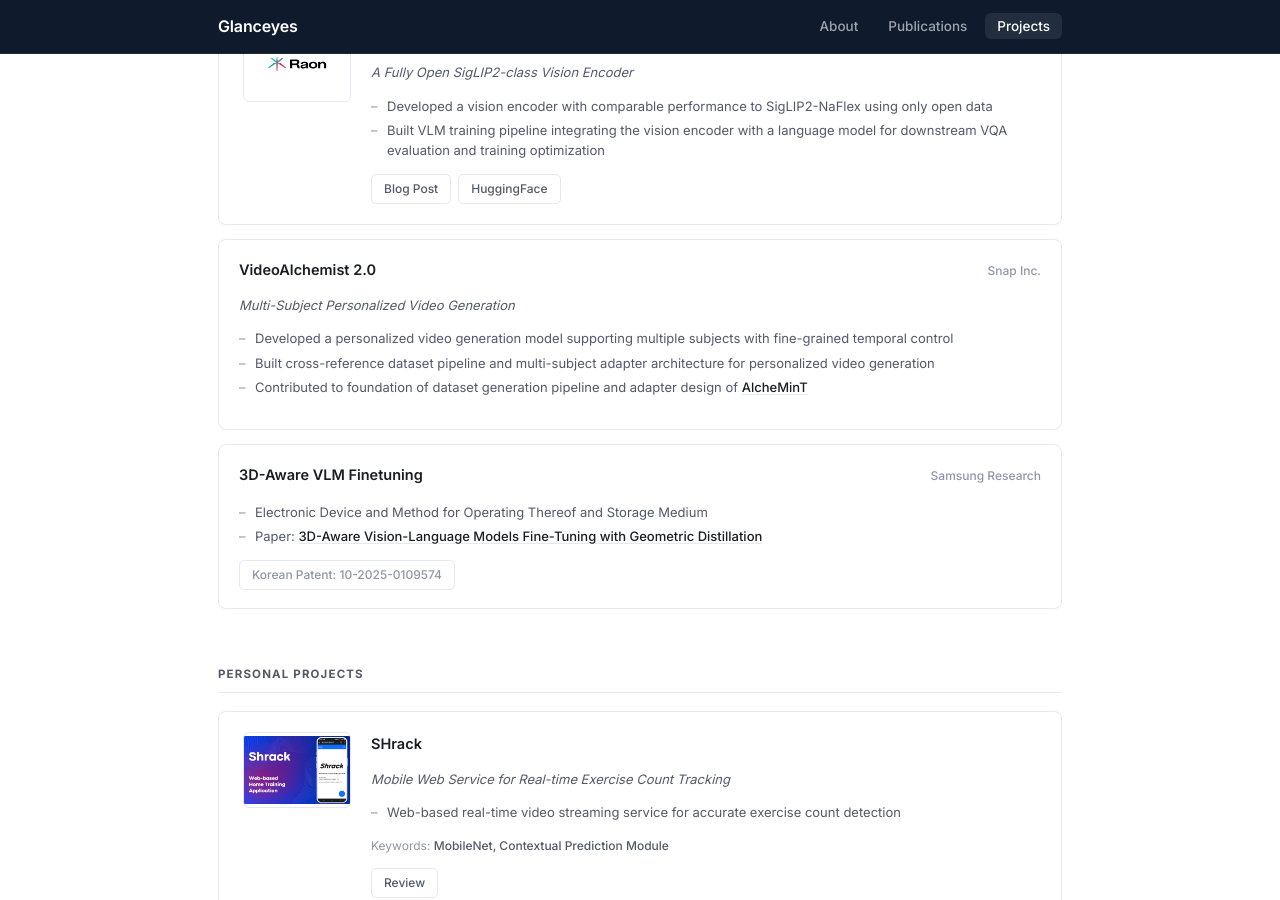
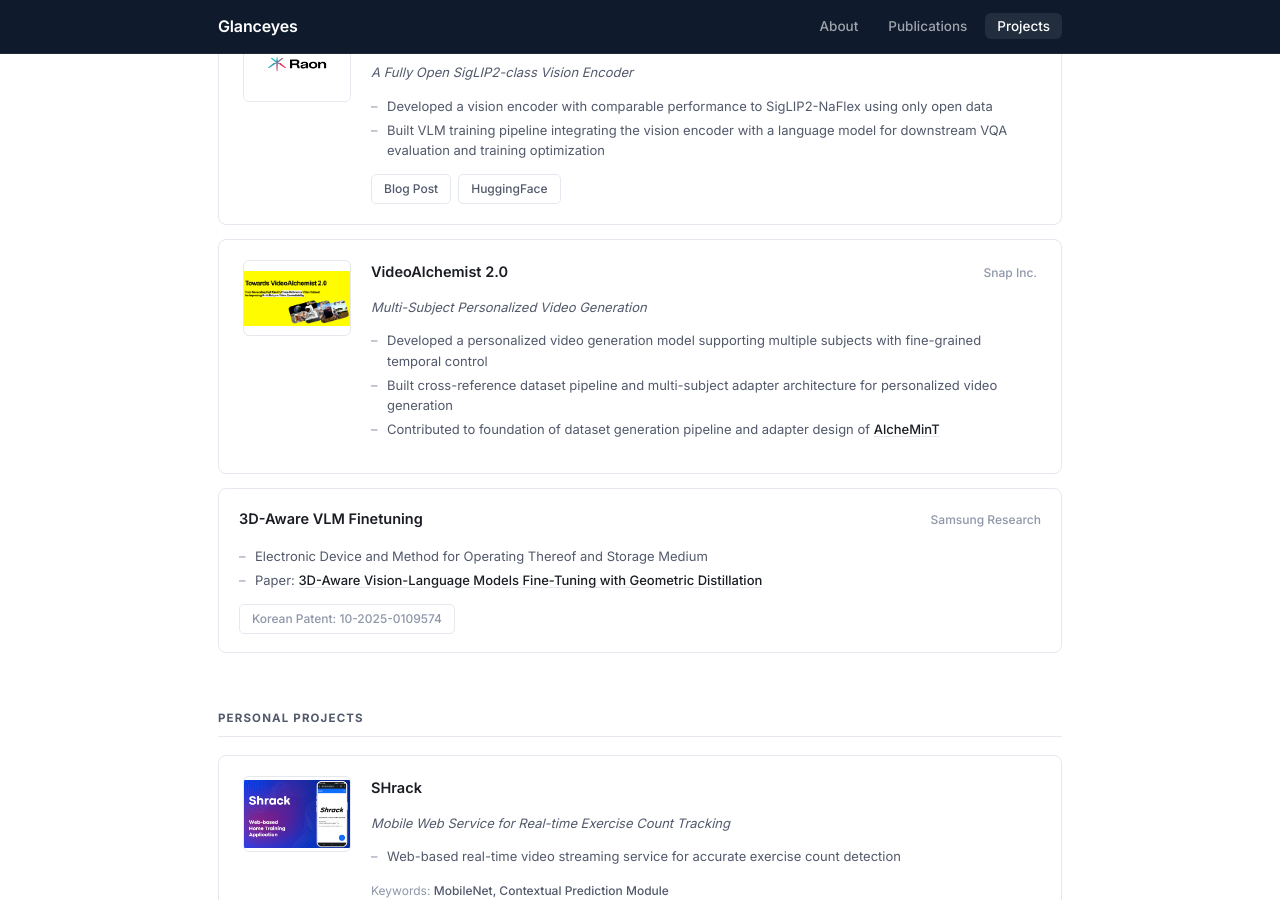
Before and after one commit to Glanceyes/Glanceyes.github.io, a Jekyll site: the page built from _pages/projects.md, in a window 1280 px wide and 900 px high, scrolled down 395 px. Built offline with Jekyll 4.4.1, drawn with Linux system fonts in a browser that asks for light colours.

Commit message:
Add VideoAlchemist 2.0 thumbnail to Projects page
Co-Authored-By: Claude Sonnet 4.6 <noreply@anthropic.com>

```diff
--- a/_pages/projects.md
+++ b/_pages/projects.md
@@ -31,17 +31,22 @@ featured_image: /images/about/banner_image.jpg
       </div>
     </div>
 
-    <div class="project-card" id="videoalchemist">
-      <div class="project-header">
-        <div class="project-title">VideoAlchemist 2.0</div>
-        <span class="project-org">Snap Inc.</span>
+    <div class="project-card has-thumb" id="videoalchemist">
+      <div class="project-card-inner">
+        <img class="project-thumb" src="/images/projects/videoalchemist.png" alt="VideoAlchemist 2.0" style="object-fit:contain; background:#fff;">
+        <div style="flex:1; min-width:0;">
+          <div class="project-header">
+            <div class="project-title">VideoAlchemist 2.0</div>
+            <span class="project-org">Snap Inc.</span>
+          </div>
+          <div class="project-subtitle">Multi-Subject Personalized Video Generation</div>
+          <ul class="project-bullets">
+            <li>Developed a personalized video generation model supporting multiple subjects with fine-grained temporal control</li>
+            <li>Built cross-reference dataset pipeline and multi-subject adapter architecture for personalized video generation</li>
+            <li>Contributed to foundation of dataset generation pipeline and adapter design of <a href="https://arxiv.org/abs/2512.10943" target="_blank">AlcheMinT</a></li>
+          </ul>
+        </div>
       </div>
-      <div class="project-subtitle">Multi-Subject Personalized Video Generation</div>
-      <ul class="project-bullets">
-        <li>Developed a personalized video generation model supporting multiple subjects with fine-grained temporal control</li>
-        <li>Built cross-reference dataset pipeline and multi-subject adapter architecture for personalized video generation</li>
-        <li>Contributed to foundation of dataset generation pipeline and adapter design of <a href="https://arxiv.org/abs/2512.10943" target="_blank">AlcheMinT</a></li>
-      </ul>
     </div>
 
     <div class="project-card">
```
Also changed, not shown: projects/index.html (+6 -1 lines), images/projects/videoalchemist.png (added).
